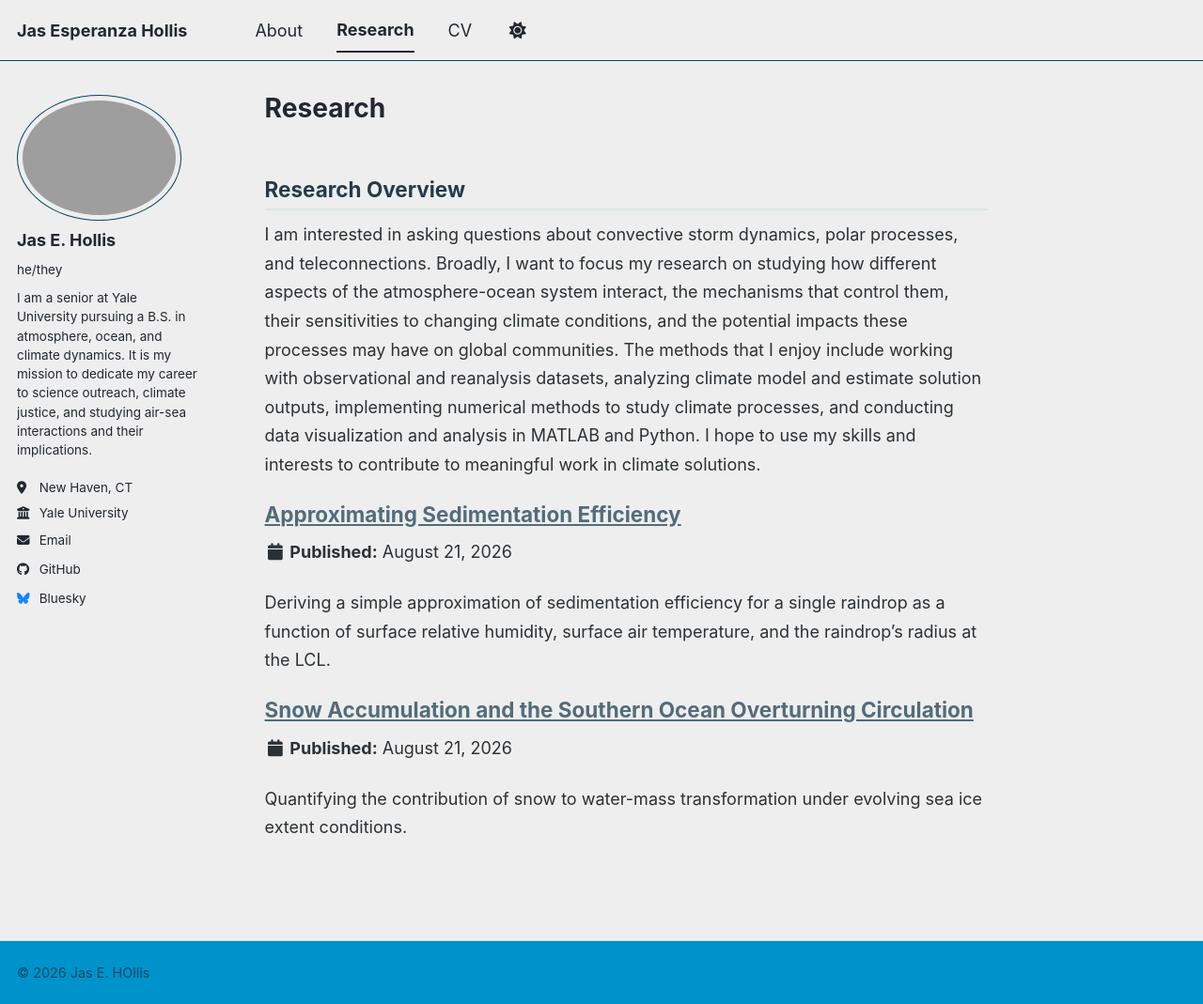
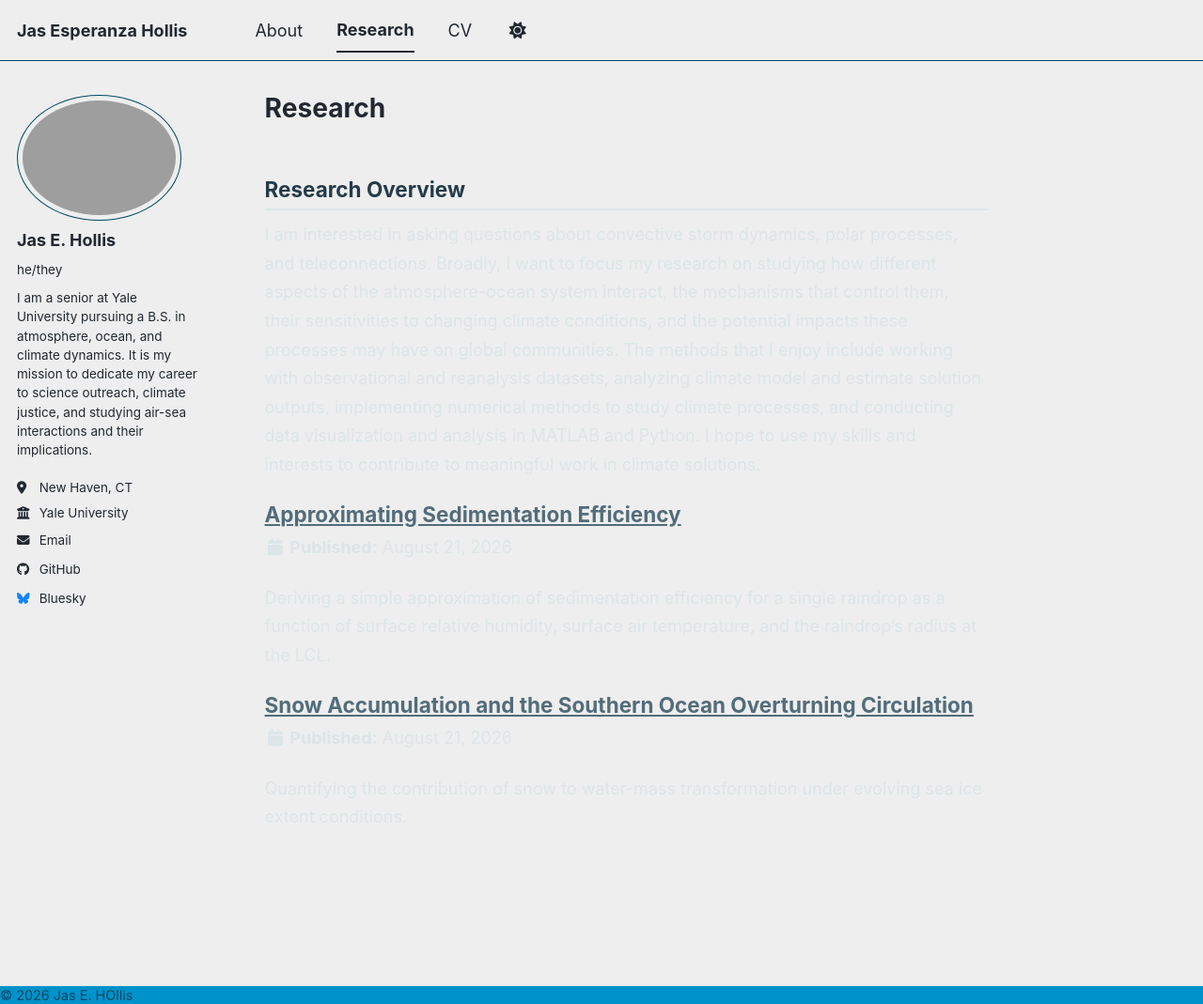
Before and after one commit to jas-hollis/jas-hollis.github.io, a Jekyll site: the page built from _pages/research.md, in a window 1280 px wide and 1069 px high. Shown: the whole window at 94% size. Built offline with Jekyll 4.4.1, drawn with Linux system fonts in a browser that asks for light colours; a style sheet for code colours, icons or effects is not loaded.

Commit message:
Update main.scss
more customizing

```diff
--- a/assets/css/main.scss
+++ b/assets/css/main.scss
@@ -54,7 +54,7 @@ $body-charcoal: #2C3135;
 /* ---------- TEXT ---------- */
 
 .page__content {
-  color: $body-charcoal;
+  color: $sea-ice;
 }
 
 .page__content p {
@@ -73,6 +73,20 @@ $body-charcoal: #2C3135;
 
 .page__content h3 {
   color: $storm-slate;
+}
+
+/* ---------- RESEARCH PAGE PROJECT TITLE + EXCERPT SPACING ---------- */
+
+.archive__item-title {
+  margin-bottom: 0;
+}
+
+.archive__item-excerpt {
+  margin-top: 0;
+}
+
+.archive__item-title + .archive__item-excerpt {
+  margin-top: 0;
 }
 
 
@@ -103,11 +117,18 @@ $body-charcoal: #2C3135;
 /* ---------- FOOTER ---------- */
 
 .page__footer {
-  padding-top: 0.25em;
-  padding-bottom: 0.25em;
+  padding: 0.05em 0;
   border-top: 1px solid $sea-ice;
 }
 
+.page__footer footer {
+  padding: 0;
+  margin: 0;
+}
+
 .page__footer-copyright {
+  margin: 0;
+  padding: 0;
   font-size: 0.8em;
+  line-height: 1.2;
 }
```
